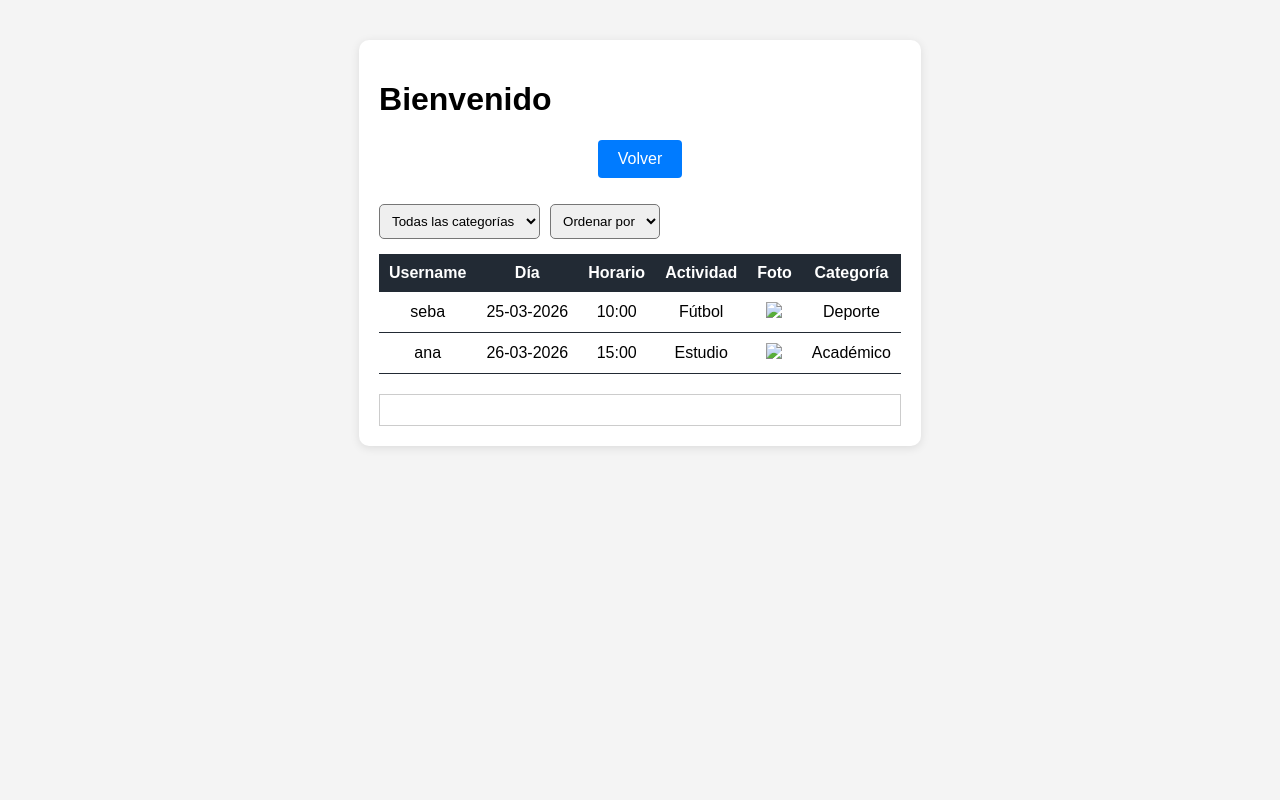
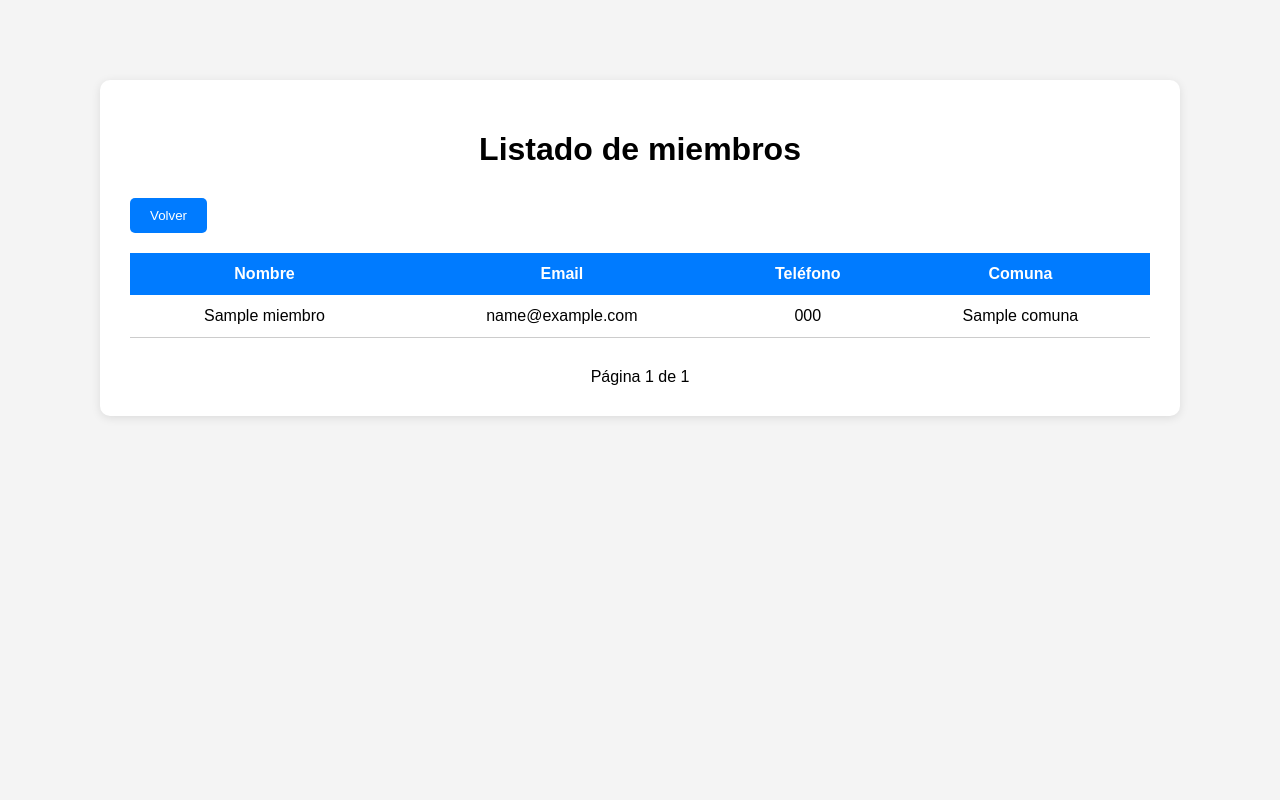
Before and after one commit to JuniorC-code/desarrollo_web_sebastian_cadena, a Flask app: page /listado in a window 1280 px wide. Run offline with Flask 3, Linux system fonts and the light colour scheme; tables that the repository leaves empty hold one stand-in row (values such as "Sample post"); some libraries are stand-ins or nearby versions.

Commit message:
Feat: Se añade funciones a la base de datos para paginamiento, se vuelve a generar el listado y su logica, se vuelve a generar css para este mismo y js.

```diff
--- a/flask_app/app.py
+++ b/flask_app/app.py
@@ -1,7 +1,7 @@
 from datetime import datetime
 
 from flask import Flask, render_template, redirect, url_for, request
-from database.db import create_actividad, create_foto, create_miembro, get_comunas, get_ultimos_5_miembros
+from database.db import create_actividad, create_foto, create_miembro, get_comunas, get_miembros_page, get_ultimos_5_miembros
 from utils.validations import validate_register_data
 
 UPLOAD_FOLDER = 'static/uploads'
@@ -52,7 +52,19 @@ def registro():
 
 @app.route('/listado')
 def listado():
-    return render_template('listado.html')
+    page = request.args.get("page", 1, type=int)
+    miembros, total = get_miembros_page(page)
+    per_page = 5
+    total_pages = total // per_page
+    if total % per_page != 0:
+        total_pages += 1
+    return render_template(
+        "listado.html",
+        miembros=miembros,
+        page=page,
+        total_pages=total_pages
+    )
+
 
 @app.route('/estadisticas')
 def estadisticas():
--- a/flask_app/static/css/listado.css
+++ b/flask_app/static/css/listado.css
@@ -1,87 +1,97 @@
-tr {
-  cursor: pointer;
+.container{
+    width: 90%;
+    max-width: 1200px;
+    margin: 40px auto;
+    background-color: white;
+    padding: 30px;
+    border-radius: 10px;
+    box-shadow: 0 2px 10px rgba(0,0,0,0.1);
 }
 
-tr:hover {
-  background-color: #f0f0f0;
+h1{
+    text-align: center;
+    margin-bottom: 30px;
 }
 
-#detalle {
-  margin-top: 20px;
-  padding: 15px;
-  border: 1px solid #ccc;
+.top-buttons{
+    display: flex;
+    justify-content: flex-start;
+    margin-bottom: 20px;
 }
 
+button{
+    background-color: #007bff;
+    color: white;
+    border: none;
+    padding: 10px 20px;
+    border-radius: 5px;
+    cursor: pointer;
+}
 
-table {
+button:hover{
+    background-color: #2ecc71;
+}
+
+table{
     width: 100%;
     border-collapse: collapse;
 }
 
-th {
-    background-color: #222a34;
+th{
+    background-color: #007bff;
     color: white;
-    padding: 10px;
+    padding: 12px;
 }
 
-td {
-    padding: 10px;
-    border-bottom: 1px solid #222a34;
+td{
+    padding: 12px;
+    border-bottom: 1px solid #ccc;
     text-align: center;
 }
 
-body {
-    font-family: Arial, sans-serif;
-    background-color: #f4f4f4;
-    margin: 0;
-    padding: 0;
+tbody tr{
+    cursor: pointer;
+}
+
+tbody tr:hover{
+    background-color: #f5f5f5;
+}
+
+.detalle-row{
+    display: none;
+    background-color: #fafafa;
+}
+
+.detalle-container{
+    text-align: left;
+    padding: 15px;
+}
+
+.actividad-card{
+    border: 1px solid #ddd;
+    border-radius: 8px;
+    padding: 15px;
+    margin-bottom: 20px;
+    background-color: white;
+}
+
+.fotos-container{
+    display: flex;
+    gap: 15px;
+    margin-top: 10px;
+    flex-wrap: wrap;
+}
+
+.actividad-foto{
+    width: 200px;
+    border-radius: 8px;
+    border: 1px solid #ccc;
+}
+
+.pagination{
+    margin-top: 30px;
     display: flex;
     justify-content: center;
-    align-items: flex-start;
-    height: 100vh;
-
+    align-items: center;
+    gap: 20px;
 }
-
-.container {
-    max-width: 900px;
-    margin: 40px auto;
-    background-color: white;
-    padding: 20px;
-    border-radius: 10px;
-    box-shadow: 0 2px 10px rgba(0,0,0,0.1);
-}
-
-.buttons{
-    display: flex;
-    justify-content: center;
-    gap: 30%;
-    margin-bottom: 5%;
-    cursor:pointer;
-}
-
-button {
-    background-color: #007bff;
-    color: white;
-    border: none;
-    padding: 10px 20px;
-    border-radius: 4px;
-    cursor: pointer;
-    font-size: 16px;
-}
-
-
-button:hover {
-    background-color: #2ecc71;
-}
-
-
-.controls {
-    display: flex;
-    gap: 10px;
-    margin-bottom: 15px;
-}
-
-select {
-    padding: 8px;
-    border-radius: 5px;
-}
--- a/flask_app/static/javascript/listado.js
+++ b/flask_app/static/javascript/listado.js
@@ -1,145 +1,12 @@
-const actividades = [
-  {
-    username: "seba",
-    dia: "25-03-2026",
-    horario: "10:00",
-    actividad: "Fútbol",
-    foto: "https://via.placeholder.com/50",
-    categoria: "Deporte",
-    descripcion: "Partido en la cancha"
-  },
-  {
-    username: "ana",
-    dia: "26-03-2026",
-    horario: "15:00",
-    actividad: "Estudio",
-    foto: "https://via.placeholder.com/50",
-    categoria: "Académico",
-    descripcion: "Estudio en biblioteca"
-  }
-];
+function toggleDetalle(id){
+    let detalle = document.getElementById(
+        `detalle-${id}`
+    );
 
-let actividadesGuardadas = JSON.parse(sessionStorage.getItem("actividades")) || [];
-let actividadesOriginal = [...actividades, ...actividadesGuardadas];
-
-
-
-let username = sessionStorage.getItem("username");
-let saludo = document.getElementById("saludo");
-let informar_actividad_boton = document.getElementById("informar-actividad");
-let volverbtn = document.getElementById("volverbtn");
-
-if (username) {
-    saludo.innerText = "Bienvenido " + username;
-    informar_actividad_boton.hidden = false;
-} else {
-    saludo.innerText = "Bienvenido";
-    informar_actividad_boton.hidden = true;
+    if(detalle.style.display === "table-row"){
+        detalle.style.display = "none";
+    }
+    else{
+        detalle.style.display = "table-row";
+    }
 }
-
-volverbtn.addEventListener("click", () => {
-    window.location.href = "../html/index.html";
-});
-informar_actividad_boton.addEventListener("click", () => {
-    window.location.href = "../html/informar_actividad.html";
-});
-
-
-
-
-
-
-
-
-
-let tabla = document.getElementById("actividades-table");
-
-// encabezado
-tabla.innerHTML = `
-  <thead>
-    <tr>
-      <th>Username</th>
-      <th>Día</th>
-      <th>Horario</th>
-      <th>Actividad</th>
-      <th>Foto</th>
-      <th>Categoría</th>
-    </tr>
-  </thead>
-  <tbody></tbody>
-`;
-
-const renderTabla = (lista) => {
-  let tbody = document.querySelector("#actividades-table tbody");
-  tbody.innerHTML = "";
-
-  lista.forEach((act) => {
-    let fila = document.createElement("tr");
-
-    fila.innerHTML = `
-      <td>${act.username}</td>
-      <td>${act.dia}</td>
-      <td>${act.horario}</td>
-      <td>${act.actividad}</td>
-      <td><img src="${act.foto}" width="50"></td>
-      <td>${act.categoria}</td>
-    `;
-
-    fila.addEventListener("click", () => mostrarDetalle(act));
-    tbody.appendChild(fila);
-  });
-}
-
-
-const parseFecha = (fechaStr) => {
-  let [dia, mes, anio] = fechaStr.split("-");
-  return new Date(anio, mes - 1, dia);
-};
-
-let filtroCategoria = document.getElementById("filtro-categoria");
-let ordenar = document.getElementById("ordenar");
-
-const aplicarFiltros = () => {
-  let lista = [...actividadesOriginal];
-
-  // filtro por categoría
-  let categoria = filtroCategoria.value;
-  if (categoria) {
-    lista = lista.filter(act => act.categoria === categoria);
-  }
-
-  // ordenar
-  let criterio = ordenar.value;
-
-  if (criterio === "username") {
-    lista.sort((a, b) => a.username.localeCompare(b.username));
-  }
-
-  if (criterio === "dia") {
-    lista.sort((a, b) => parseFecha(a.dia) - parseFecha(b.dia));
-  }
-
-  renderTabla(lista);
-}
-
-// eventos para filtros
-filtroCategoria.addEventListener("change", aplicarFiltros);
-ordenar.addEventListener("change", aplicarFiltros);
-
-
-const mostrarDetalle = (act) => {
-  let detalle = document.getElementById("detalle");
-
-  detalle.innerHTML = `
-    <h2>Detalle de actividad</h2>
-    <p><strong>Usuario:</strong> ${act.username}</p>
-    <p><strong>Día:</strong> ${act.dia}</p>
-    <p><strong>Horario:</strong> ${act.horario}</p>
-    <p><strong>Actividad:</strong> ${act.actividad}</p>
-    <p><strong>Categoría:</strong> ${act.categoria}</p>
-    <p><strong>Descripción:</strong> ${act.descripcion}</p>
-    <img src="${act.foto}" width="150">
-  `;
-}
-
-renderTabla(actividadesOriginal);
--- a/flask_app/static/javascript/registro.js
+++ b/flask_app/static/javascript/registro.js
@@ -153,7 +153,7 @@ const validarRegistro = () =>{
 
 let volverbtn = document.getElementById("volverbtn");
 volverbtn.addEventListener("click", () => {
-    window.location.href = "../html/index.html";
+    window.location.href = "/";
 });
 
 
--- a/flask_app/templates/listado.html
+++ b/flask_app/templates/listado.html
@@ -1,38 +1,106 @@
-<!DOCTYPE html>
-<html lang="en">
-<head>
-    <meta charset="UTF-8">
-    <title>Listado de Usuarios</title>
-    <link rel="stylesheet" href="../css/listado.css">
-</head>
-<body>
+{% extends "base.html" %}{% block title %}Listado de miembros{% endblock %}{% block css %}
+<link
+rel="stylesheet"
+href="{{ url_for('static', filename='css/listado.css') }}"
+>
+{% endblock %}
+{% block content %}
 <div class="container">
-        <h1 id="saludo"></h1>
-        <div class="buttons">
-            <button id="volverbtn">Volver</button>
-            <button id="informar-actividad">Informar actividad</button>
-        </div>
 
-        <div class="controls">
-    <select id="filtro-categoria">
-        <option value="">Todas las categorías</option>
-        <option value="Deporte">Deporte</option>
-        <option value="Cultural">Cultural</option>
-        <option value="Social">Social</option>
-        <option value="Académico">Académico</option>
-        <option value="Otra">Otra</option>
-    </select>
+    <h1>Listado de miembros</h1>
 
-    <select id="ordenar">
-        <option value="">Ordenar por</option>
-        <option value="username">Nombre</option>
-        <option value="dia">Día</option>
-    </select>
+    <div class="top-buttons">
+        <a href="{{ url_for('index') }}">
+            <button>Volver</button>
+        </a>
+    </div>
+
+    <table>
+        <thead>
+            <tr>
+                <th>Nombre</th>
+                <th>Email</th>
+                <th>Teléfono</th>
+                <th>Comuna</th>
+            </tr>
+        </thead>
+        <tbody>
+            {% for miembro in miembros %}
+            <tr onclick="toggleDetalle('{{ miembro.id }}')">
+                <td>{{ miembro.nombre }}</td>
+                <td>{{ miembro.email }}</td>
+                <td>{{ miembro.telefono }}</td>
+                <td>{{ miembro.comuna.nombre }}</td>
+            </tr>
+
+            <tr id="detalle-{{ miembro.id }}" class="detalle-row" >
+                <td colspan="4">
+                    <div class="detalle-container">
+                        <h3>Actividades</h3>
+                        {% for actividad in miembro.actividades %}
+                        <div class="actividad-card">
+                            <p>
+                                <strong>Nombre:</strong>
+                                {{ actividad.nombre }}
+                            </p>
+                            <p>
+                                <strong>Tipo:</strong>
+                                {{ actividad.tipo }}
+                            </p>
+                            <p>
+                                <strong>Día:</strong>
+                                {{ actividad.dia }}
+                            </p>
+                            <p>
+                                <strong>Hora inicio:</strong>
+                                {{ actividad.hora_inicio }}
+                            </p>
+                            <p>
+                                <strong>Duración:</strong>
+                                {{ actividad.duracion }}
+                            </p>
+                            <p>
+                                <strong>Descripción:</strong>
+                                {{ actividad.descripcion }}
+                            </p>
+                            <div class="fotos-container">
+                                {% for foto in actividad.fotos %}
+                                <img
+                                src="/{{ foto.ruta_archivo }}"
+                                class="actividad-foto"
+                                >
+                                {% endfor %}
+                            </div>
+                        </div>
+                        {% endfor %}
+                    </div>
+                </td>
+            </tr>
+            {% endfor %}
+        </tbody>
+    </table>
+
+    <div class="pagination">
+        {% if page > 1 %}
+        <a href="{{ url_for('listado', page=page-1) }}">
+            <button>Anterior</button>
+        </a>
+        {% endif %}
+        <span>
+            Página {{ page }} de {{ total_pages }}
+        </span>
+        {% if page < total_pages %}
+        <a href="{{ url_for('listado', page=page+1) }}">
+            <button>Siguiente</button>
+        </a>
+        {% endif %}
+    </div>
 </div>
+{% endblock %}
+{% block javascript %}
 
-        <table id="actividades-table"></table>
-        <div id="detalle"></div>
-    </div>
-    <script src="../javascript/listado.js"></script>
-</body>
-</html>
+<script
+src="{{ url_for('static', filename='javascript/listado.js') }}"
+></script>
+
+{% endblock %}
```
Also changed, not shown: flask_app/database/db.py (+19 -0 lines), flask_app/templates/registro.html (+4 -4 lines).
